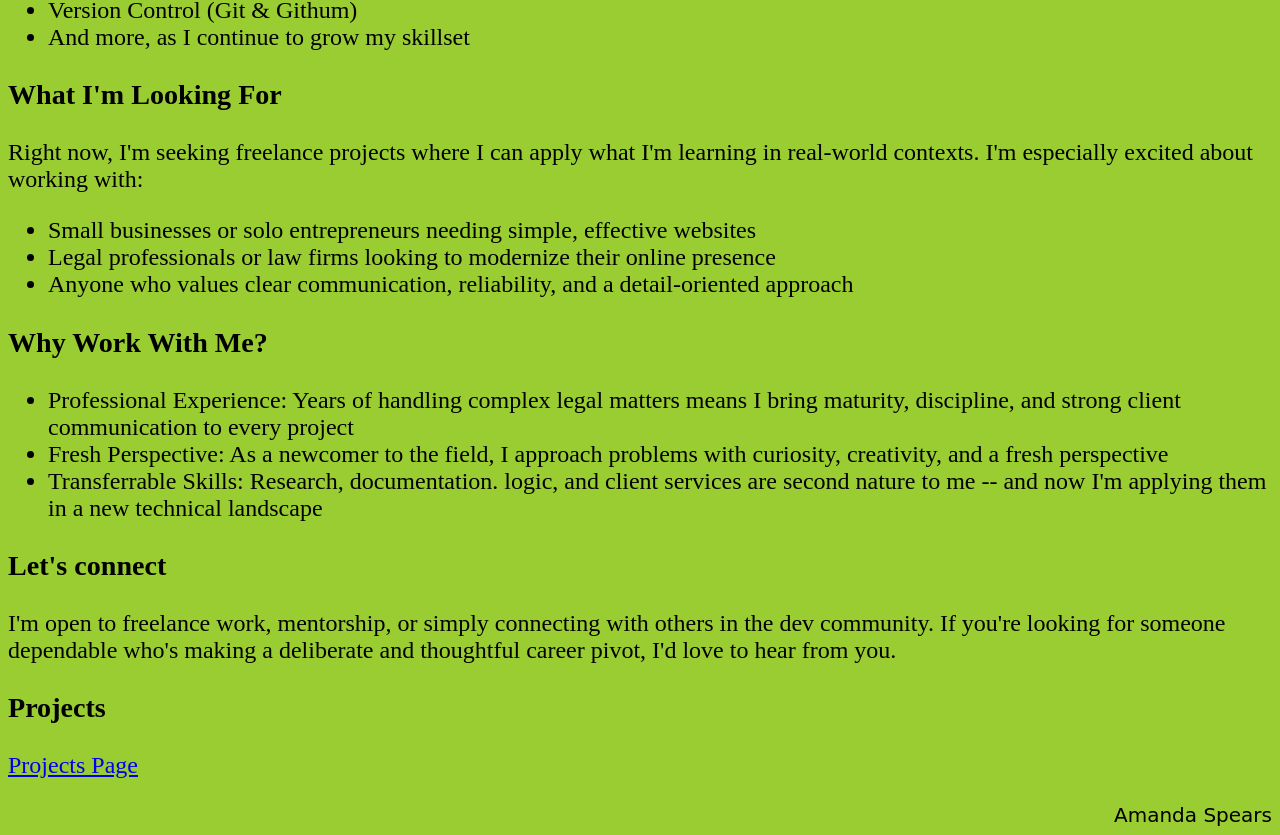
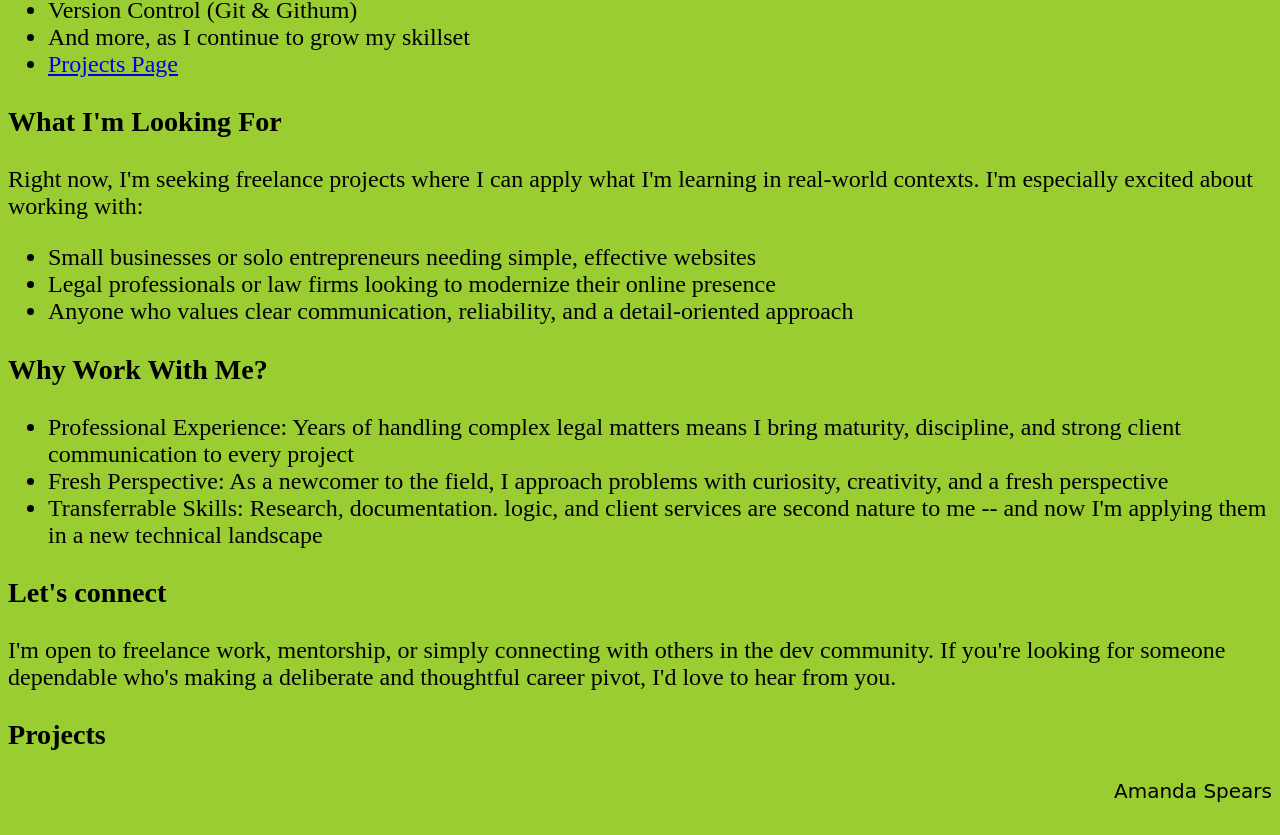
Before and after one commit to Amandaintransit/Amandaintransit.github.io, a plain HTML site: page index.html in a window 1280 px wide. Shown: the part 437-1272 px from the top of the page. After the commit the page ends 1248 px from the top, so only its background shows below. Drawn offline with Linux system fonts and the light colour scheme.

Commit message:
moving link

```diff
--- a/index.html
+++ b/index.html
@@ -28,6 +28,7 @@
           <li>Responsive Web Design</li>
           <li>Version Control (Git & Githum)</li>
           <li>And more, as I continue to grow my skillset</li>
+          <li><a href="projects.html">Projects Page</a></li>
         </ul>
       </p>
     <h3>What I'm Looking For</h3>
@@ -37,6 +38,7 @@
           <li>Legal professionals or law firms looking to modernize their online presence</li>
           <li>Anyone who values clear communication, reliability, and a detail-oriented approach</li>
         </ul>
+
       </p>
     <h3>Why Work With Me?</h3>
       <p>
@@ -51,7 +53,7 @@
     </div>
 <h3>Projects</h3>
     <p>
-                <a href="projects.html">Projects Page</a>
+
     </p>
 
         <footer class="signature">Amanda Spears</footer>
```
